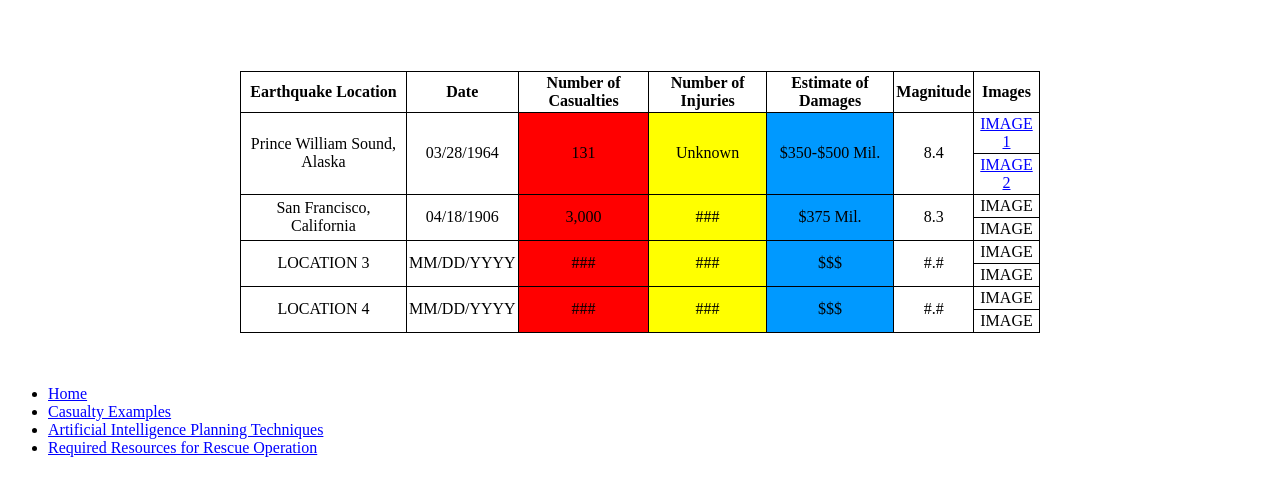
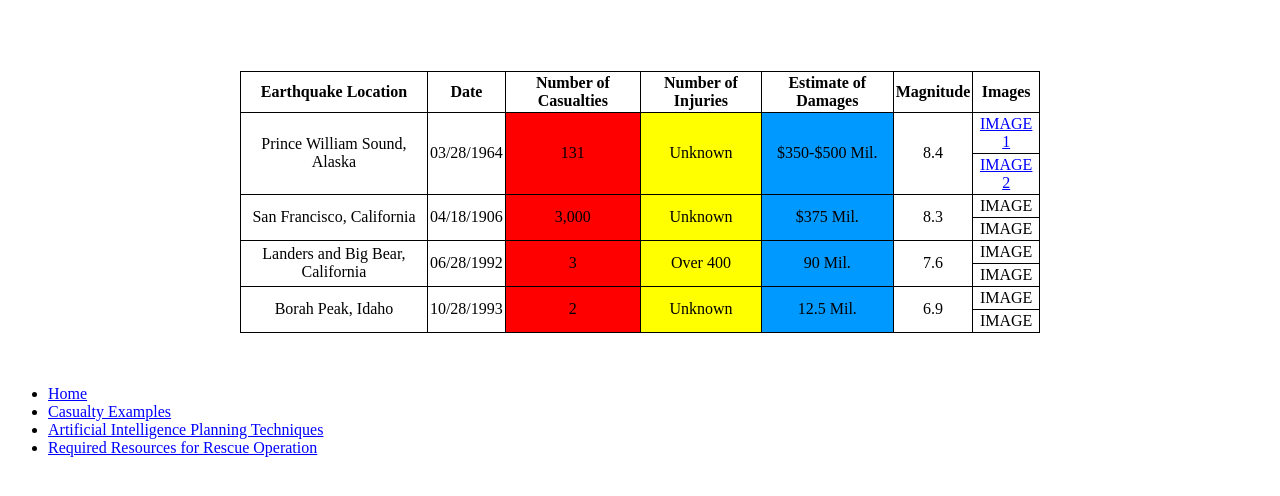
Before and after one commit to Rtucker72/rtucker72.github.io, a plain HTML site: page HTML-Development/earthquake-disaster/casualty-statistics.html in a window 1280 px wide. Shown: the part 128-624 px from the top of the page. Drawn offline with Linux system fonts and the light colour scheme.

Commit message:
Update casualty-statistics.html

```diff
--- a/HTML-Development/earthquake-disaster/casualty-statistics.html
+++ b/HTML-Development/earthquake-disaster/casualty-statistics.html
@@ -41,7 +41,7 @@
     <td rowspan="2">San Francisco, California</td>
     <td rowspan="2">04/18/1906</td>
     <td rowspan="2" bgcolor="FF0000">3,000</td>
-    <td rowspan="2" bgcolor="FFFF00">###</td>
+    <td rowspan="2" bgcolor="FFFF00">Unknown</td>
     <td rowspan="2" bgcolor="0099FF">$375 Mil.</td>
     <td rowspan="2">8.3</td>
     <td>IMAGE</td>
@@ -52,12 +52,12 @@
    </tr>
 
      <tr>
-    <td rowspan="2">LOCATION 3</td>
-    <td rowspan="2">MM/DD/YYYY</td>
-    <td rowspan="2" bgcolor="FF0000">###</td>
-    <td rowspan="2" bgcolor="FFFF00">###</td>
-    <td rowspan="2" bgcolor="0099FF">$$$</td>
-    <td rowspan="2">#.#</td>
+    <td rowspan="2">Landers and Big Bear, California</td>
+    <td rowspan="2">06/28/1992</td>
+    <td rowspan="2" bgcolor="FF0000">3</td>
+    <td rowspan="2" bgcolor="FFFF00">Over 400</td>
+    <td rowspan="2" bgcolor="0099FF">90 Mil.</td>
+    <td rowspan="2">7.6</td>
     <td>IMAGE</td>
    </tr>
 
@@ -66,12 +66,12 @@
    </tr>
 
     <tr>
-    <td rowspan="2">LOCATION 4</td>
-    <td rowspan="2">MM/DD/YYYY</td>
-    <td rowspan="2" bgcolor="FF0000">###</td>
-    <td rowspan="2" bgcolor="FFFF00">###</td>
-    <td rowspan="2" bgcolor="0099FF">$$$</td>
-    <td rowspan="2">#.#</td>
+    <td rowspan="2">Borah Peak, Idaho</td>
+    <td rowspan="2">10/28/1993</td>
+    <td rowspan="2" bgcolor="FF0000">2</td>
+    <td rowspan="2" bgcolor="FFFF00">Unknown</td>
+    <td rowspan="2" bgcolor="0099FF">12.5 Mil.</td>
+    <td rowspan="2">6.9</td>
     <td>IMAGE</td>
    </tr>
 
```
